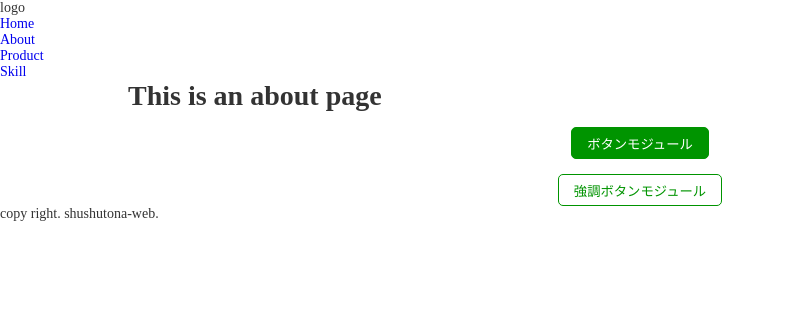
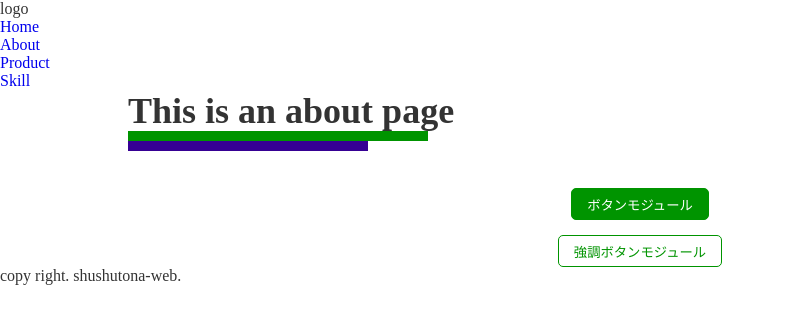
Before and after one commit to shushuTona/shushutona-web, a Vue app: page /about in a window 1280 px wide. Shown: the top 324 px of the page, without its empty margins (0-785 px from the left). Built offline with nearby package versions, Linux system fonts and the light colour scheme.

Commit message:
atoms.heading1.vue：h1見出し作成

```diff
--- a/src/assets/sass/prepends.scss
+++ b/src/assets/sass/prepends.scss
@@ -4,6 +4,7 @@
  *
  */
 $MAIN_COLOR: #009400;
+$SUB_COLOR: #360094;
 $ACCENT_COLOR: #ff5c28;
 $TRANSITION: .3s;
 $CONTENT_WIDTH: 1024px;
@@ -21,7 +22,7 @@ $CONTENT_WIDTH: 1024px;
 }
 
 // SP表示（基本的にSPベースの記述だから局所的に使用する）
-@mixin breakPC() {
+@mixin breakSP() {
     @media screen and (max-width: 759px) {
         @content;
     }
--- /dev/null
+++ b/src/components/atoms/atoms.heading1.vue
@@ -0,0 +1,94 @@
+<template>
+    <h1 class="m-heading1">
+        <span class="heading1__inner">{{ headingText }}</span>
+    </h1>
+</template>
+
+<script>
+export default {
+    name: 'Heading1',
+    props: {
+        headingText: {
+            type: String,
+            required: true
+        }
+    }
+}
+</script>
+
+<style lang="scss" scoped>
+@keyframes initHeading {
+    0% {
+        width: 0;
+    }
+
+    100% {
+        width: 100%;
+    }
+}
+
+.m-heading1 {
+    margin: 48px 0 24px;
+    padding: 0 0 10px;
+    font-weight: bold;
+    font-size: 2.4rem;
+
+    @include breakPC() {
+        margin: 60px 0 36px;
+        padding: 0 0 20px;
+        font-size: 3.6rem;
+    }
+
+    .heading1 {
+        &__inner {
+            position: relative;
+            z-index: 1;
+
+            &::before,
+            &::after {
+                content: "";
+                width: 100%;
+                height: 5px;
+                position: absolute;
+                bottom: 0;
+                left: 0;
+                z-index: -1;
+
+                animation-name: initHeading;
+                animation-duration: 1s;
+                animation-fill-mode: both;
+
+                @include breakPC() {
+                    height: 10px;
+                }
+            }
+
+            &::before {
+                background-color: $MAIN_COLOR;
+                bottom: -5px;
+                max-width: 200px;
+
+                animation-delay: .5s;
+
+                @include breakPC() {
+                    bottom: -10px;
+                    max-width: 300px;
+                }
+            }
+
+            &::after {
+                background-color: $SUB_COLOR;
+                bottom: -10px;
+                max-width: 160px;
+
+                animation-delay: .75s;
+
+                @include breakPC() {
+                    bottom: -20px;
+                    max-width: 240px;
+                }
+            }
+        }
+    }
+}
+</style>
--- a/src/views/views.about.vue
+++ b/src/views/views.about.vue
@@ -1,7 +1,6 @@
 <template>
   <div class="views-about">
-    <h1>This is an about page</h1>
-
+    <Heading1 :headingText="'This is an about page'" />
     <Btn :btnText="'ボタンモジュール'" />
     <Btn :btnText="'強調ボタンモジュール'" :isEmphasis="true" />
   </div>
@@ -9,11 +8,13 @@
 
 <script>
 import Btn from '@/components/atoms/atoms.btn.vue';
+import Heading1 from '@/components/atoms/atoms.heading1.vue';
 
 export default {
   name: 'About',
   components: {
-    Btn
+    Btn,
+    Heading1
   }
 }
 </script>
--- a/src/views/views.home.vue
+++ b/src/views/views.home.vue
@@ -1,17 +1,22 @@
 <template>
-  <main class="views-home">
-    <h1>This is an home page</h1>
-  </main>
+  <div class="views-home">
+    <Heading1 :headingText="'This is an home page'" />
+  </div>
 </template>
 
 <script>
+import Heading1 from '@/components/atoms/atoms.heading1.vue';
+
 export default {
   name: 'Home',
+  components: {
+    Heading1
+  }
 }
 </script>
 
 <style scoped lang="scss">
 .views-home {
-
+    @include resetMargin();
 }
 </style>
--- a/src/views/views.product.vue
+++ b/src/views/views.product.vue
@@ -1,17 +1,22 @@
 <template>
-  <main class="views-product">
-    <h1>This is an product page</h1>
-  </main>
+  <div class="views-product">
+    <Heading1 :headingText="'This is an product page'" />
+  </div>
 </template>
 
 <script>
+import Heading1 from '@/components/atoms/atoms.heading1.vue';
+
 export default {
   name: 'Product',
+  components: {
+    Heading1
+  }
 }
 </script>
 
 <style scoped lang="scss">
 .views-product {
-
+    @include resetMargin();
 }
 </style>
--- a/src/views/views.skill.vue
+++ b/src/views/views.skill.vue
@@ -1,17 +1,22 @@
 <template>
-  <main class="views-skill">
-    <h1>This is an skill page</h1>
-  </main>
+  <div class="views-skill">
+    <Heading1 :headingText="'This is an skill page'" />
+  </div>
 </template>
 
 <script>
+import Heading1 from '@/components/atoms/atoms.heading1.vue';
+
 export default {
   name: 'Skill',
+  components: {
+    Heading1
+  }
 }
 </script>
 
 <style scoped lang="scss">
 .views-skill {
-
+    @include resetMargin();
 }
 </style>
```
Also changed, not shown: src/App.vue (indentation only).
